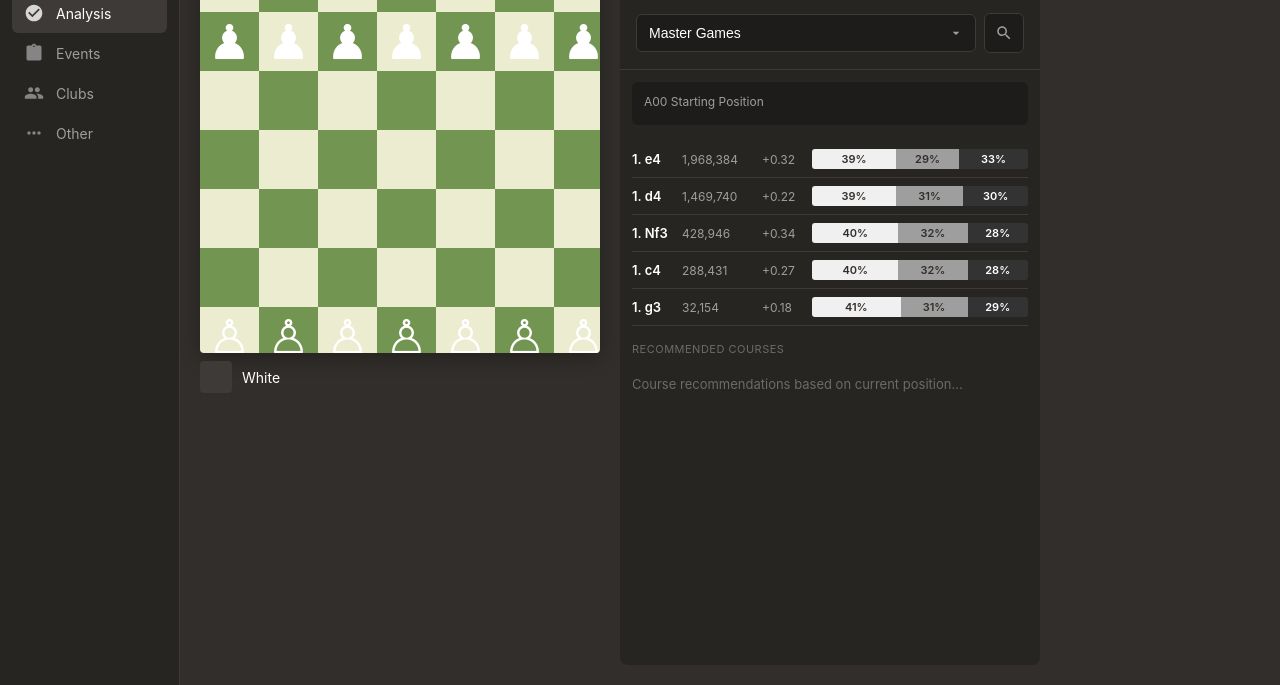
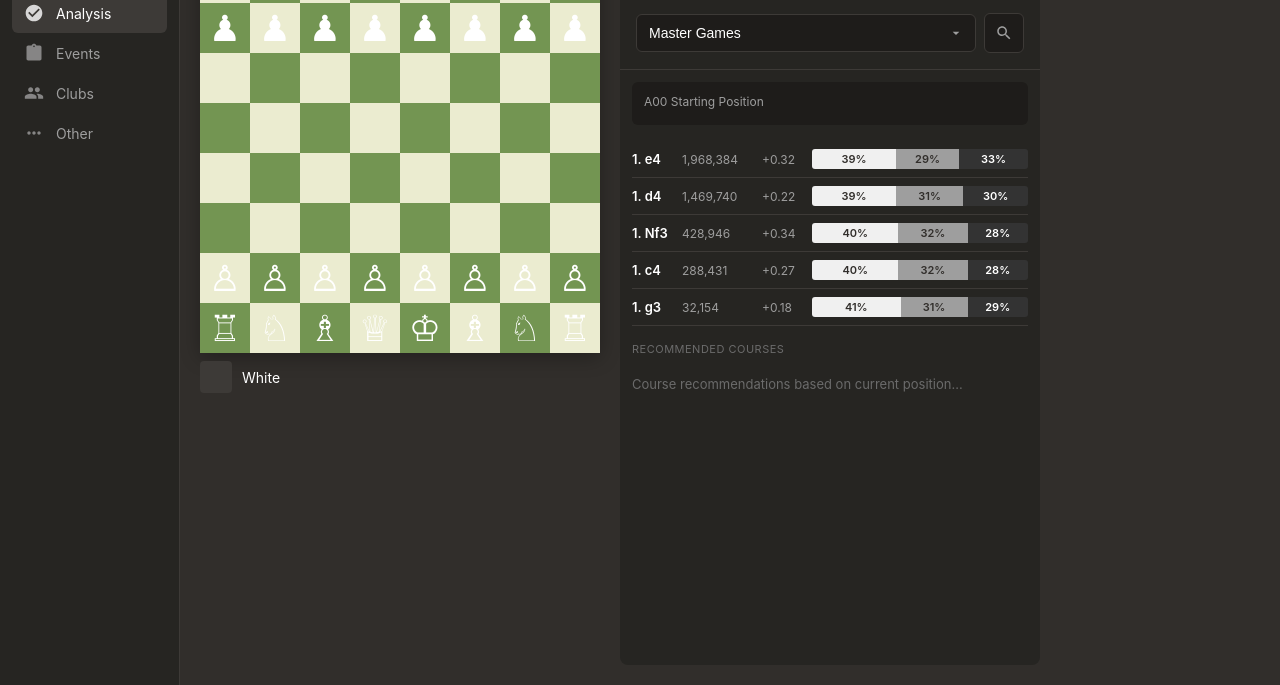
Before and after one commit to jdcannonchess/Game-Search, a plain HTML site: page index.html in a window 1280 px wide. Shown: the part 115-800 px from the top of the page. Drawn offline with Linux system fonts and the light colour scheme.

Commit message:
Fix chessboard sizing, combine Game Type and Match Type on same row

```diff
--- a/index.html
+++ b/index.html
@@ -167,19 +167,20 @@
             width: 400px;
             height: 400px;
             display: grid;
-            grid-template-columns: repeat(8, 1fr);
+            grid-template-columns: repeat(8, 50px);
+            grid-template-rows: repeat(8, 50px);
             border-radius: 4px;
-            overflow: hidden;
             box-shadow: 0 4px 20px rgba(0,0,0,0.3);
             flex-shrink: 0;
         }
 
         .square {
-            aspect-ratio: 1;
+            width: 50px;
+            height: 50px;
             display: flex;
             align-items: center;
             justify-content: center;
-            font-size: 48px;
+            font-size: 36px;
             user-select: none;
         }
 
@@ -1339,7 +1340,8 @@
                                 </div>
                             </div>
 
-                            <!-- Game Type (Multi-select) -->
+                            <!-- Game Type & Match Type -->
+                            <div class="form-inline">
                                 <div class="form-group" id="gameTypeField">
                                     <div class="multi-select-wrapper" id="gameTypeWrapper">
                                         <div class="multi-select-display" id="gameTypeDisplay">
@@ -1364,6 +1366,14 @@
                                         </div>
                                     </div>
                                 </div>
+                                <div class="form-group" id="matchTypeField">
+                                    <select class="form-select" id="matchTypeSelect">
+                                        <option value="">Match Type</option>
+                                        <option value="tournament">Tournament</option>
+                                        <option value="team-match">Team Match</option>
+                                    </select>
+                                </div>
+                            </div>
 
                             <!-- Result (Multi-select with White Won, Black Won, Draw) -->
                             <div class="form-group" id="resultField">
@@ -1408,15 +1418,6 @@
                                     <option value="caro-kann">Caro-Kann</option>
                                     <option value="english">English Opening</option>
                                     <option value="dutch">Dutch Defense</option>
-                                </select>
-                            </div>
-
-                            <!-- Match Type -->
-                            <div class="form-group" id="matchTypeField">
-                                <select class="form-select" id="matchTypeSelect">
-                                    <option value="">Match Type</option>
-                                    <option value="tournament">Tournament</option>
-                                    <option value="team-match">Team Match</option>
                                 </select>
                             </div>
 
```
Lines whose indentation alone changed are shown as unchanged.
